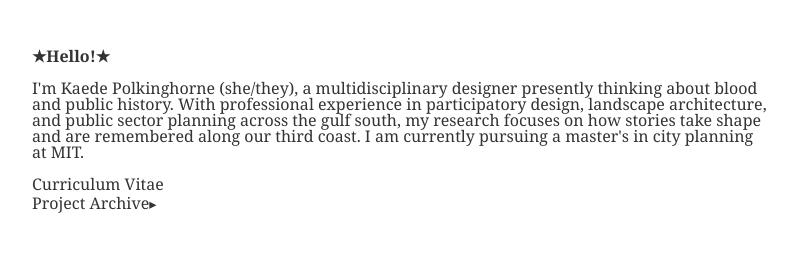
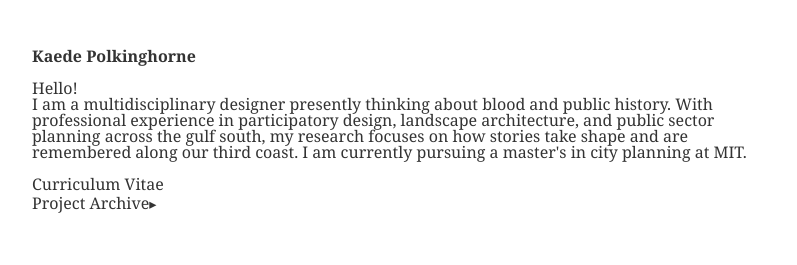
Before and after one commit to aka-kaede/aka-kaede.github.io, a plain HTML site: page index.html in a window 1280 px wide. Shown: the whole page, without its empty margins (240-1037 px from the left). Drawn offline with Linux system fonts and the light colour scheme.

Commit message:
Update header and bio section in index.html

```diff
--- a/index.html
+++ b/index.html
@@ -169,9 +169,11 @@
 <body>
     <!-- HOME PAGE -->
     <div id="home" class="page active">
-        <h1>★Hello!★</h1>
+        <h1>Kaede Polkinghorne</h1>
         <div class="bio">
-            <p>I'm Kaede Polkinghorne (she/they), a multidisciplinary designer presently thinking about blood and public history. With professional experience in participatory design, landscape architecture, and public sector planning across the gulf south, my research focuses on how stories take shape and are remembered along our third coast. I am currently pursuing a master's in city planning at MIT.</p>
+            <p>Hello!</p>
+            <p></p>
+            <p>I am a multidisciplinary designer presently thinking about blood and public history. With professional experience in participatory design, landscape architecture, and public sector planning across the gulf south, my research focuses on how stories take shape and are remembered along our third coast. I am currently pursuing a master's in city planning at MIT.</p>
         </div>
 
         <div class="nav-links">
```
